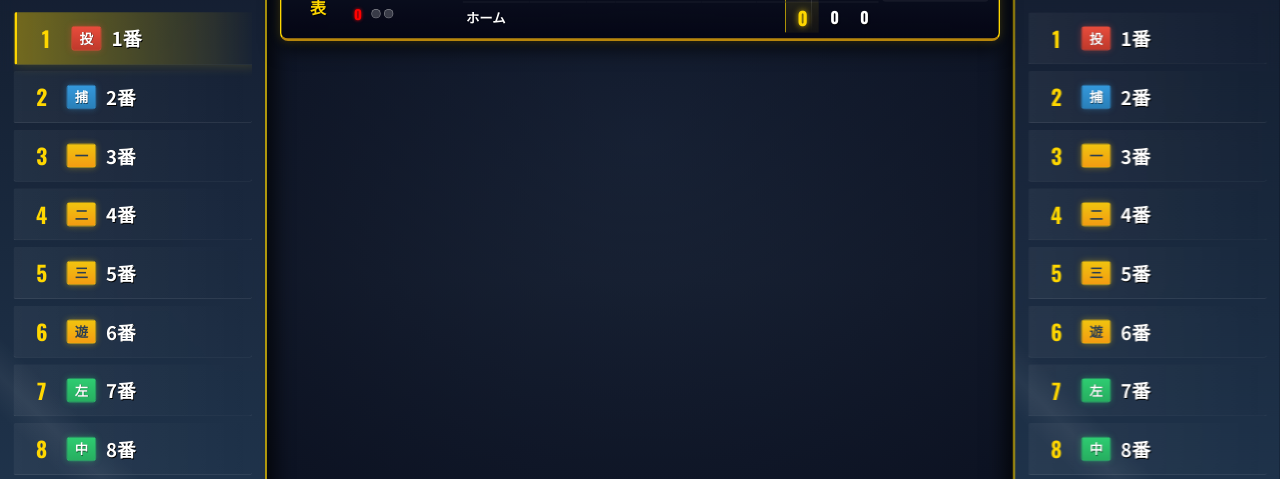
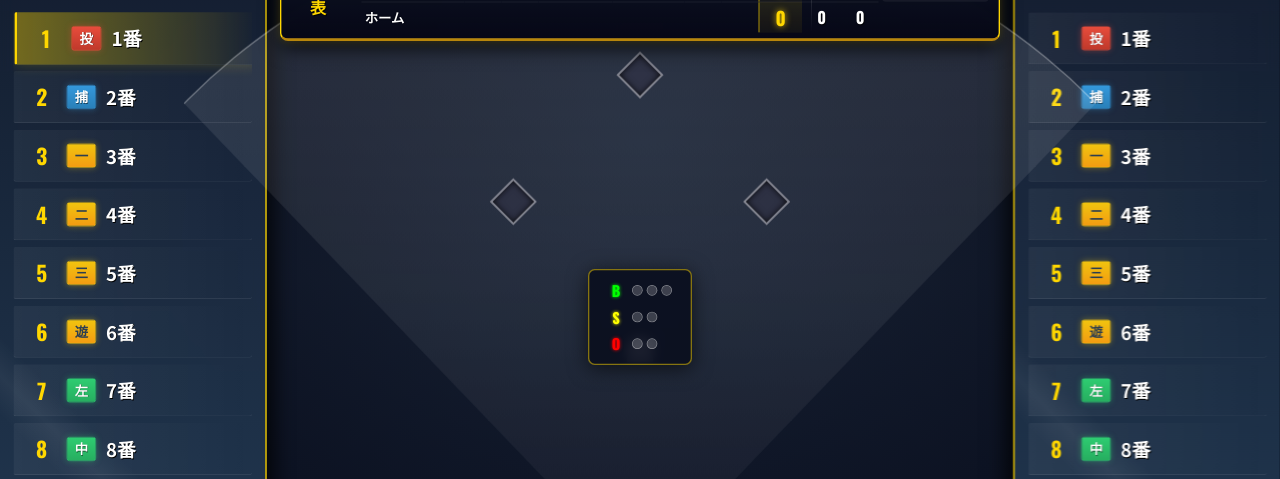
Before and after one commit to NOIRU13/baseballlive, a plain HTML site: page index.html in a window 1280 px wide. Shown: the part 119-598 px from the top of the page. Drawn offline with nearby package versions, Linux system fonts and the light colour scheme; no server answers.

Commit message:
feat: スコアボード表示と試合結果アニメーションのスタイルを追加。

```diff
--- a/css/animation.css
+++ b/css/animation.css
@@ -8,8 +8,9 @@
   width: 100%;
   height: 100%;
   display: flex;
-  align-items: center;
+  align-items: flex-start; /* 上から表示 */
   justify-content: center;
+  padding-top: 200px; /* スコアボードの下に表示 */
   pointer-events: none; /* 下の要素を操作可能に */
   z-index: 100;
 }
--- a/css/scoreboard.css
+++ b/css/scoreboard.css
@@ -36,11 +36,12 @@
   background: linear-gradient(180deg, transparent, rgba(255,255,255,0.2), transparent);
 }
 
-/* レイアウト調整用ラッパー */
+/* レイアウト調整用ラッパー（イニングのみ） */
 .sb-left-group {
     display: flex;
     align-items: center;
-    gap: 10px; /* 15px -> 10px */
+    gap: 10px;
+    min-width: 100px;
 }
 
 /* --- ランニングスコアテーブル --- */
@@ -272,3 +273,151 @@
 
 .lbl { color: var(--text-muted); font-weight: 700; margin-right: 8px; }
 .val { color: #fff; font-weight: 600; text-align: right; overflow: hidden; text-overflow: ellipsis; white-space: nowrap; max-width: 100px; }
+
+/* ==================== 中央フィールド表示 ==================== */
+.center-field-display {
+  position: absolute;
+  top: 45%;
+  left: 50%;
+  transform: translate(-50%, -50%);
+  display: flex;
+  flex-direction: column;
+  align-items: center;
+  z-index: 15;
+}
+
+/* 扇状の球場ライン（フル幅1920px） */
+.field-fan-shape {
+  position: relative;
+  width: 1920px;
+  height: 1000px;
+  /* 扇状のクリップパス */
+  clip-path: polygon(50% 100%, 0% 0%, 100% 0%);
+  /* 半透明白のグラデーション */
+  background:
+    linear-gradient(180deg, rgba(255, 255, 255, 0.12) 0%, rgba(255, 255, 255, 0.03) 100%);
+  /* 外周ライン */
+  border: 2px solid rgba(255, 255, 255, 0.3);
+  border-bottom: none;
+  /* 扇の角度を調整するためにborder-radiusを使用 */
+  border-radius: 960px 960px 0 0;
+  display: flex;
+  justify-content: center;
+  align-items: flex-end;
+  padding-bottom: 10px;
+}
+
+/* 内野ラインは削除（コメントアウト） */
+/*
+.field-fan-shape::before {
+  content: "";
+  position: absolute;
+  bottom: 0;
+  left: 50%;
+  transform: translateX(-50%);
+  width: 50%;
+  height: 50%;
+  border: 1px solid rgba(255, 255, 255, 0.15);
+  border-bottom: none;
+  border-radius: 480px 480px 0 0;
+}
+*/
+
+/* ランナーダイヤモンド（画面中央付近） */
+.runner-diamond-center {
+  position: absolute;
+  bottom: 300px; /* 上にずらして画面中央付近 */
+  left: 50%;
+  transform: translateX(-50%);
+  width: 480px;
+  height: 480px;
+}
+
+.base-center {
+  position: absolute;
+  width: 50px;
+  height: 50px;
+  background: rgba(50, 50, 70, 0.6);
+  border: 3px solid rgba(255, 255, 255, 0.4);
+  transform: rotate(45deg);
+  transition: all 0.3s cubic-bezier(0.175, 0.885, 0.32, 1.275);
+  box-shadow: inset 0 0 10px rgba(0, 0, 0, 0.8);
+}
+
+/* ベース位置 */
+.base-center.second { top: 0; left: 50%; transform: translateX(-50%) rotate(45deg); }
+.base-center.third { top: 190px; left: 25px; }
+.base-center.first { top: 190px; right: 25px; }
+
+/* ホームプレート */
+.home-plate {
+  position: absolute;
+  bottom: 25px; /* ランナーの下に配置 */
+  left: 50%;
+  transform: translateX(-50%);
+  width: 40px;
+  height: 40px;
+  background: rgba(255, 255, 255, 0.6);
+  clip-path: polygon(50% 0%, 100% 30%, 100% 100%, 0% 100%, 0% 30%);
+}
+
+/* ランナーアクティブ状態（黄色点灯） */
+.base-center.active {
+  background: linear-gradient(135deg, #FFD700 0%, #FFA500 100%);
+  border-color: #fff;
+  box-shadow:
+    0 0 20px rgba(255, 215, 0, 0.8),
+    0 0 40px rgba(255, 165, 0, 0.4),
+    inset 0 0 8px rgba(255, 255, 255, 0.5);
+  transform: rotate(45deg) scale(1.15);
+}
+
+.base-center.second.active {
+  transform: translateX(-50%) rotate(45deg) scale(1.15);
+}
+
+/* BSO表示（ピッチャーマウンド位置） */
+.bso-center {
+  position: absolute;
+  bottom: 320px; /* ピッチャーマウンドのあたり */
+  left: 50%;
+  transform: translateX(-50%);
+  background: rgba(10, 15, 30, 0.9);
+  border: 2px solid rgba(255, 215, 0, 0.5);
+  border-radius: 10px;
+  padding: 14px 28px;
+  display: flex;
+  flex-direction: column;
+  gap: 8px;
+  backdrop-filter: blur(8px);
+  box-shadow: 0 5px 30px rgba(0, 0, 0, 0.6);
+  z-index: 20;
+}
+
+.bso-center .count-row {
+  display: flex;
+  align-items: center;
+  gap: 12px;
+}
+
+.bso-center .count-label {
+  font-family: var(--font-score);
+  font-size: 22px;
+  font-weight: 900;
+  width: 24px;
+  text-align: center;
+}
+
+.bso-center .count-dots {
+  display: flex;
+  gap: 6px;
+}
+
+.bso-center .dot {
+  width: 16px;
+  height: 16px;
+  border-radius: 50%;
+  background: rgba(255, 255, 255, 0.2);
+  border: 1px solid rgba(255, 255, 255, 0.4);
+  transition: all 0.2s ease;
+}
--- a/index.html
+++ b/index.html
@@ -25,6 +25,42 @@
       <!-- ==================== 中央：映像エリア（透明） ==================== -->
       <div class="center-space">
         <!-- 16:9 映像エリア -->
+
+        <!-- 中央フィールド表示：扇状球場 + ランナー + BSO -->
+        <div class="center-field-display">
+          <!-- 扇状の球場ライン -->
+          <div class="field-fan-shape">
+            <!-- BSO表示（ピッチャーマウンド位置） -->
+            <div class="bso-center">
+              <div class="count-row">
+                <span class="count-label b">B</span>
+                <div class="count-dots" id="ball-dots">
+                  <span class="dot"></span><span class="dot"></span><span class="dot"></span>
+                </div>
+              </div>
+              <div class="count-row">
+                <span class="count-label s">S</span>
+                <div class="count-dots" id="strike-dots">
+                  <span class="dot"></span><span class="dot"></span>
+                </div>
+              </div>
+              <div class="count-row">
+                <span class="count-label o">O</span>
+                <div class="count-dots" id="out-dots">
+                  <span class="dot"></span><span class="dot"></span>
+                </div>
+              </div>
+            </div>
+
+            <!-- ランナーダイヤモンド -->
+            <div class="runner-diamond-center">
+              <div class="base-center first" id="runner-first"></div>
+              <div class="base-center second" id="runner-second"></div>
+              <div class="base-center third" id="runner-third"></div>
+              <div class="home-plate"></div>
+            </div>
+          </div>
+        </div>
       </div>
 
       <!-- ==================== 右サイドバー：Home Lineup ==================== -->
@@ -46,32 +82,6 @@
                 </div>
             </div>
 
-            <div class="count-box">
-                <div class="count-row">
-                    <span class="count-label b">B</span>
-                    <div class="count-dots" id="ball-dots">
-                        <span class="dot"></span><span class="dot"></span><span class="dot"></span>
-                    </div>
-                </div>
-                <div class="count-row">
-                    <span class="count-label s">S</span>
-                    <div class="count-dots" id="strike-dots">
-                        <span class="dot"></span><span class="dot"></span>
-                    </div>
-                </div>
-                <div class="count-row">
-                    <span class="count-label o">O</span>
-                    <div class="count-dots" id="out-dots">
-                        <span class="dot"></span><span class="dot"></span>
-                    </div>
-                </div>
-            </div>
-
-            <div class="runner-diamond-mini">
-                <div class="base first" id="runner-first"></div>
-                <div class="base second" id="runner-second"></div>
-                <div class="base third" id="runner-third"></div>
-            </div>
         </div>
 
         <!-- Center: Line Score Table -->
```
